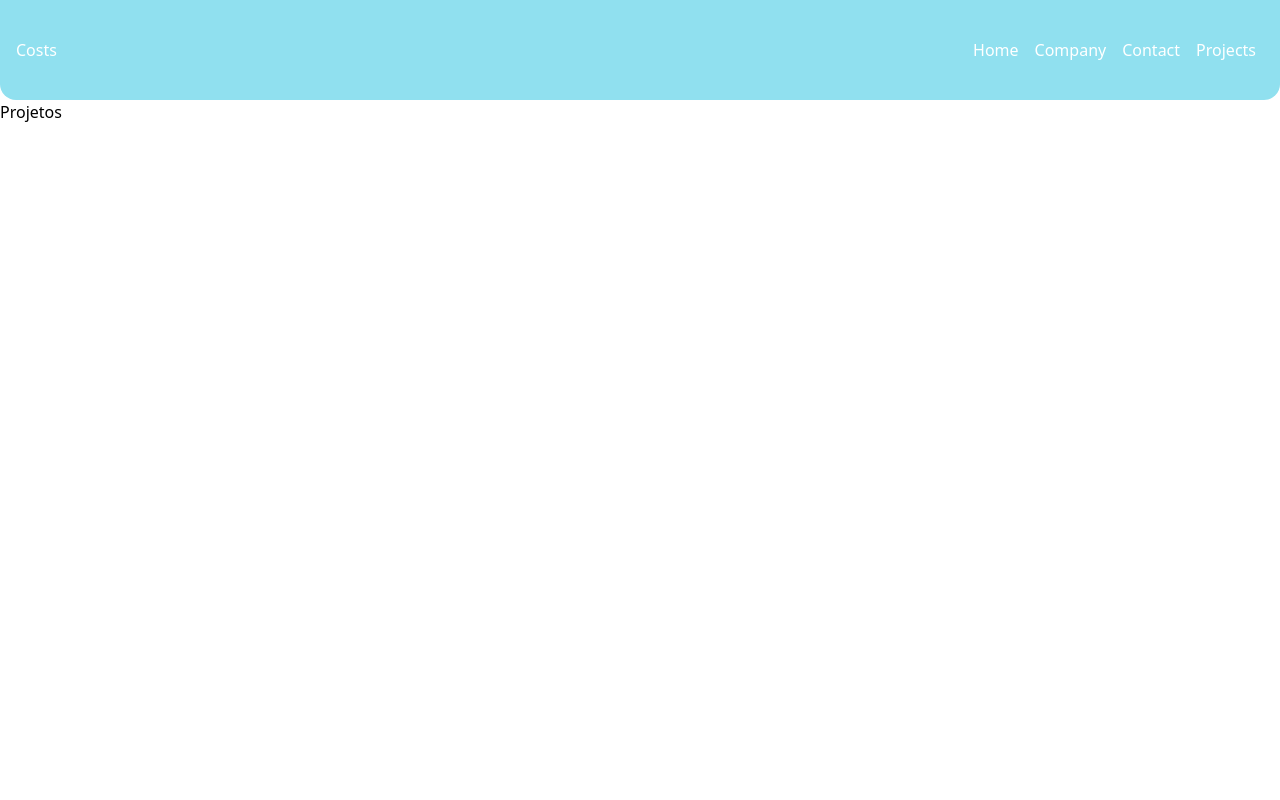
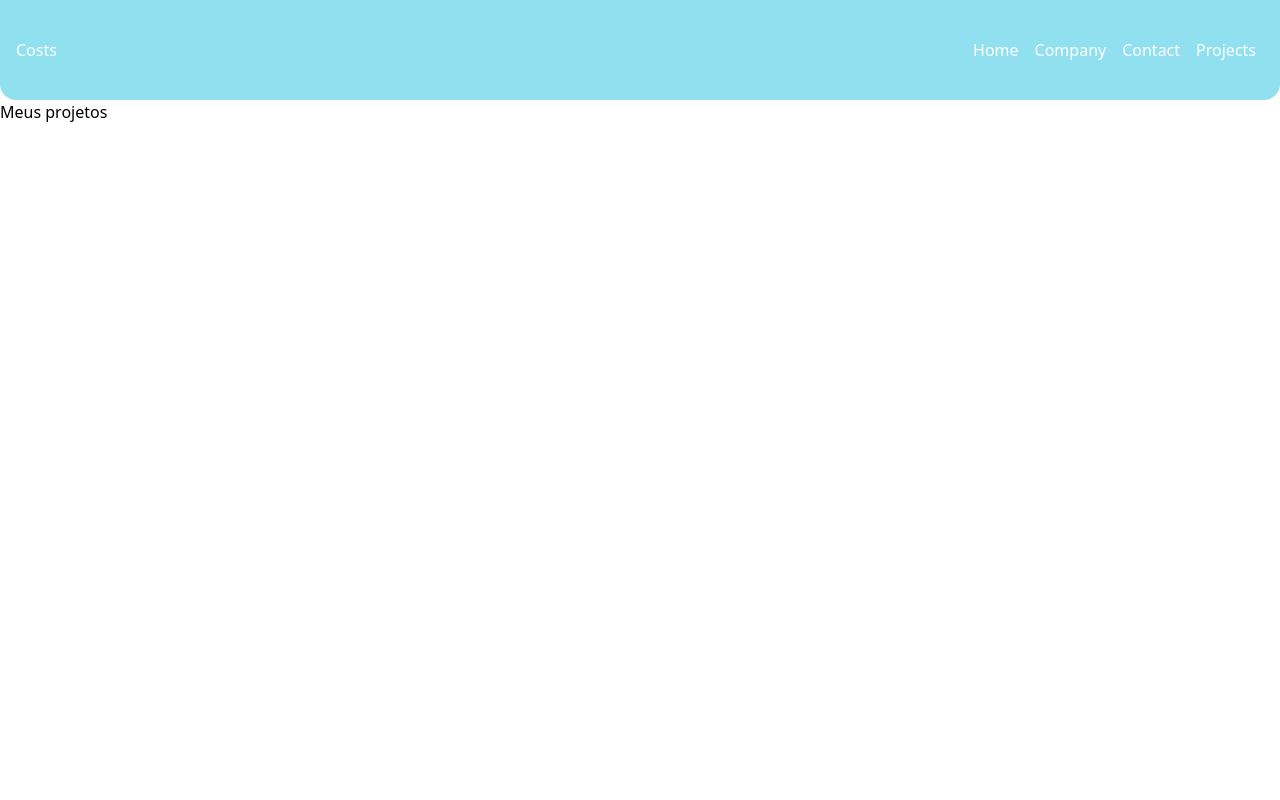
Before and after one commit to YannGabriel/TeskiFy, a React (Create React App) app: page /projects in a window 1280 px wide. Shown: the top 800 px of the page. Built offline with nearby package versions, Linux system fonts and the light colour scheme.

Commit message:
create dinamic message for projects

```diff
--- a/db.json
+++ b/db.json
@@ -1,26 +1,25 @@
 {
   "projects": [
-
   ],
   "categories": [
     {
-      "id": 1,
+      "id": "1",
       "name": "Web Development"
     },
     {
-      "id": 2,
+      "id": "2",
       "name": "Data Base Development"
     },
     {
-      "id": 3,
+      "id": "3",
       "name": "Ui/Ux Development"
     },
     {
-      "id": 4,
+      "id": "4",
       "name": "Project Struture"
     },
     {
-      "id": 5,
+      "id": "5",
       "name": "Other"
     }
   ]
--- a/src/Form/form.tsx
+++ b/src/components/Form/form.tsx
@@ -70,7 +70,9 @@ export const ProjectForm = ({ handleSubmit }: ProjectsProps) => {
   useEffect(() => {
     fetch("http://localhost:5000/categories", {
       method: "GET",
-      headers: { "Content-Type": "application/json" },
+      headers: {
+        "Content-Type": "application/json"
+       },
     })
       .then((info) => info.json())
       .then((data) => setCategories(data))
--- /dev/null
+++ b/src/components/projects/message.tsx
@@ -0,0 +1,38 @@
+
+import { useEffect, useState } from "react";
+
+interface MessageProps{
+  msg: string;
+  type: string
+}
+
+export const Message = ({msg, type}: MessageProps) =>{
+
+  const [visible, setVisible] = useState(false)
+
+  useEffect(() =>{ //verificar se a mensagme existe
+    if(!msg){
+      setVisible(false)
+      return
+    } else{
+      setVisible(true)
+    }
+
+    const timer = setTimeout(() => {
+      setVisible(false)
+    }, 3000)
+
+    return() => clearTimeout(timer)
+  }, [msg])
+
+
+
+  return(
+    <>
+    {visible &&(
+          <p className="message bg-green-200 w-[80%] text-center p-2 rounded-md text-green-700 mt-[2.5%] ml-5">{msg}</p>
+    )}
+    </>
+
+  )
+}
--- a/src/pages/newproject.tsx
+++ b/src/pages/newproject.tsx
@@ -1,6 +1,5 @@
 
-import { METHODS } from "http"
-import { ProjectForm } from "../Form/form"
+import { ProjectForm } from "../components/Form/form"
 import {useNavigate} from "react-router-dom"
 
 export const NewProject = () =>{
--- a/src/pages/projects.tsx
+++ b/src/pages/projects.tsx
@@ -1,10 +1,21 @@
-
+import { Message } from "../components/projects/message"
+import { useLocation } from "react-router-dom"
 
 
 export const Projects = () =>{
+
+  const location = useLocation()
+  let message = ""
+  if(location.state){
+    message = location.state.message
+  }
+
   return(
-    <p className="h-[100vh]">
-    Projetos
-  </p>
+    <div className="h-[100vh]">
+        <h1>Meus projetos</h1>
+        {message &&(
+          <Message type="sucess" msg={message}/>
+        )}
+    </div>
   )
 }
```
Also changed, not shown: src/components/projects/projects.tsx (added, +13 -0 lines), src/components/Form/input.tsx (renamed from src/Form/input.tsx), src/components/Form/select.tsx (renamed from src/Form/select.tsx).
